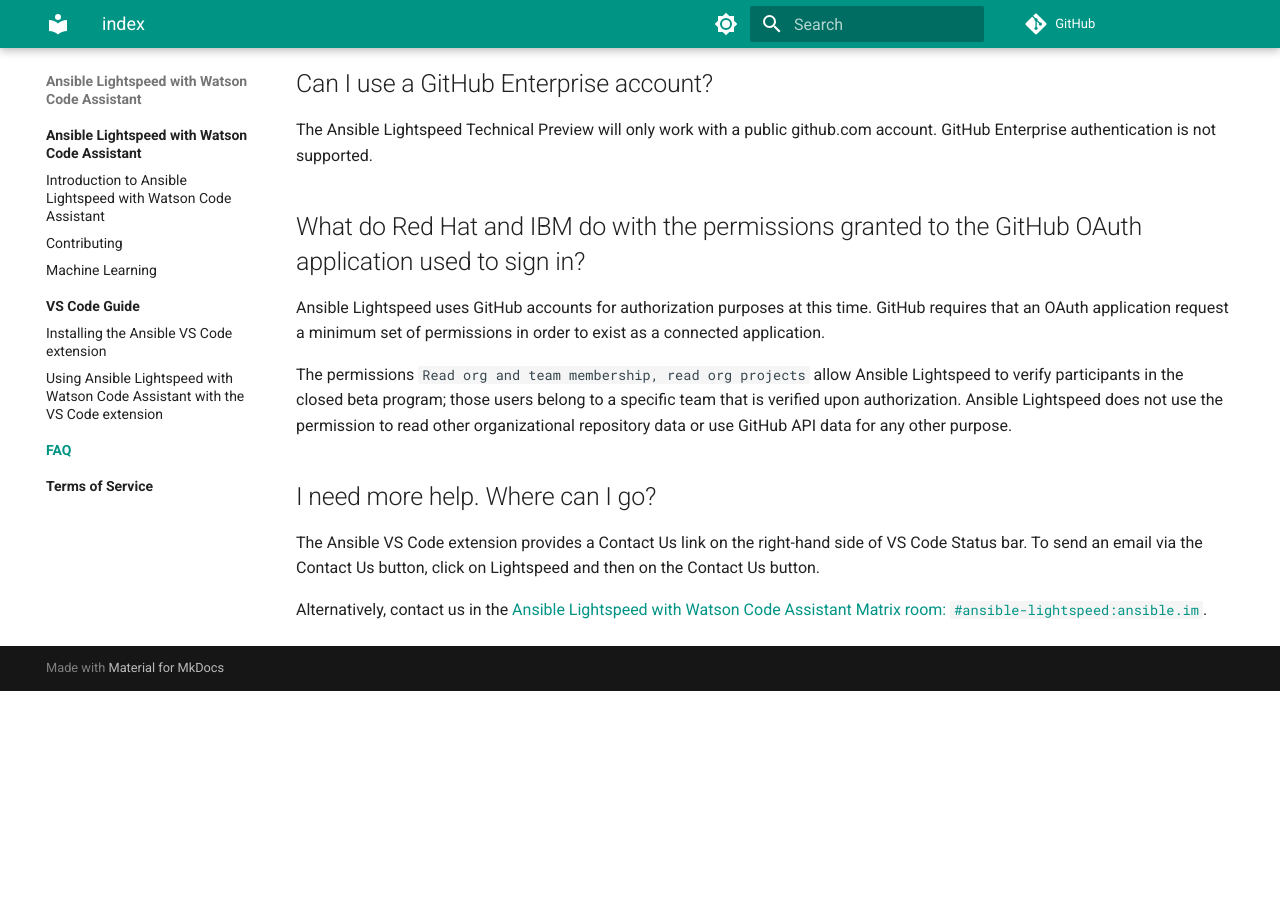
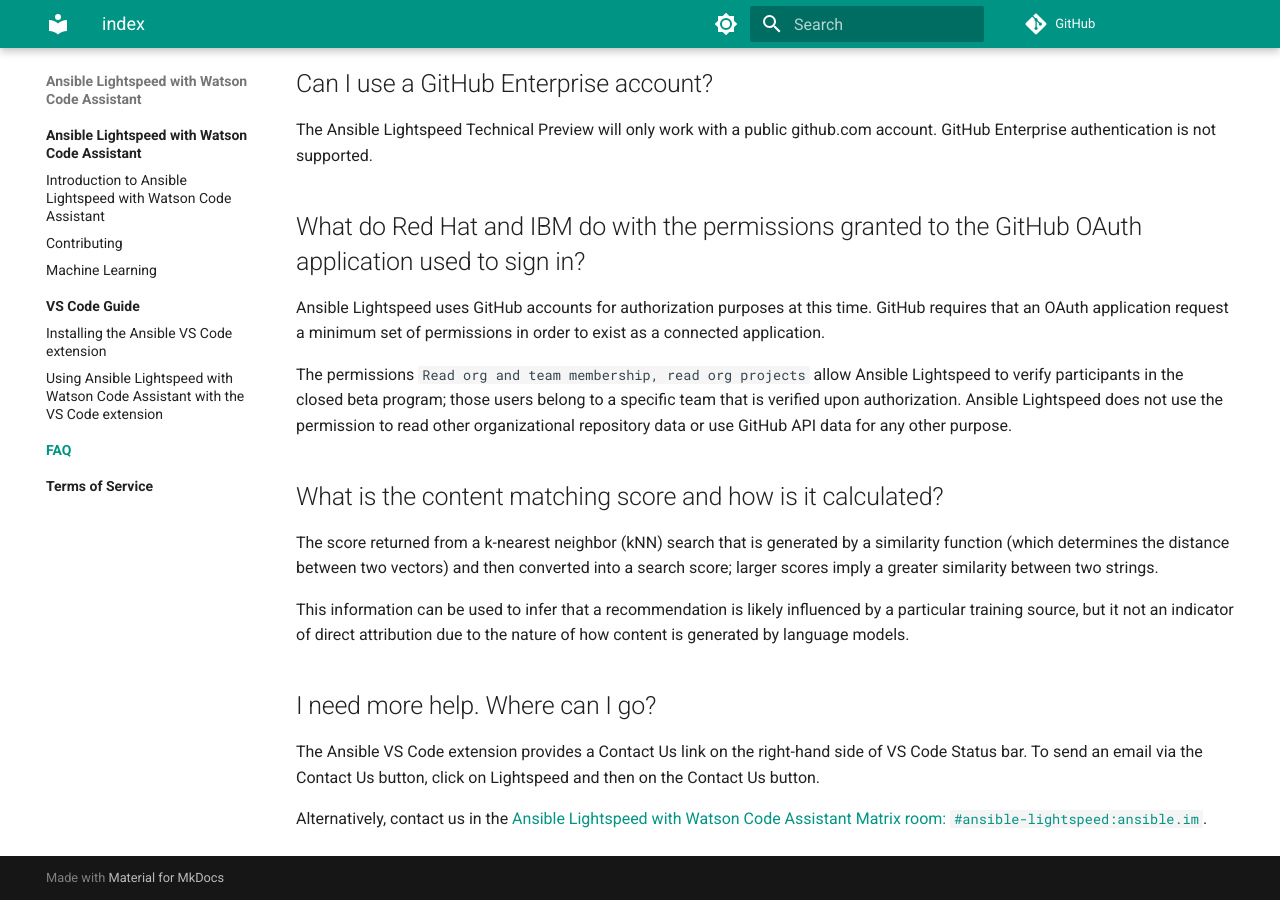
Before and after one commit to ansible/ansible-lightspeed, an MkDocs documentation site: the page built from docs/faq/index.md, in a window 1280 px wide and 900 px high, scrolled down 3333 px. Built offline with MkDocs 1.6.1 and Material for MkDocs 9.7.7, drawn with Linux system fonts in a browser that asks for light colours; comment, search, counter and statistics services are not loaded; before the commit the page ends 4024 px from its top, so only the background shows below that.

Commit message:
Added content matching score FAQ (#24)
* Added content matching score FAQ

* Language update

Update the wording to describe matching.

Co-authored-by: Richard Gebhardt <gebhardtr@redhat.com>

---------

Co-authored-by: Richard Gebhardt <gebhardtr@redhat.com>

```diff
--- a/docs/faq/index.md
+++ b/docs/faq/index.md
@@ -117,6 +117,12 @@ Ansible Lightspeed uses GitHub accounts for authorization purposes at this time.
 
 The permissions `Read org and team membership, read org projects` allow Ansible Lightspeed to verify participants in the closed beta program; those users belong to a specific team that is verified upon authorization.  Ansible Lightspeed does not use the permission to read other organizational repository data or use GitHub API data for any other purpose.
 
+## What is the content matching score and how is it calculated?
+
+The score returned from a k-nearest neighbor (kNN) search that is generated by a similarity function (which determines the distance between two vectors) and then converted into a search score; larger scores imply a greater similarity between two strings.
+
+This information can be used to infer that a recommendation is likely influenced by a particular training source, but it not an indicator of direct attribution due to the nature of how content is generated by language models.
+
 ## I need more help. Where can I go?
 
 The Ansible VS Code extension provides a Contact Us link on the right-hand side of VS Code
```
